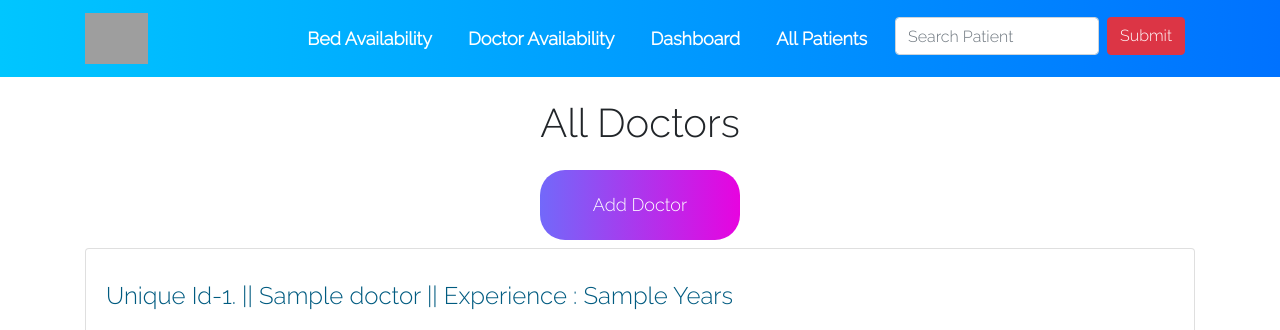
After one commit to Patience-Breakers/Hospital-CMS-for-Covid-19, a Django app: template covidtracker/templates/doctoravailability.html in a window 1280 px wide. The commit adds this page. Shown: the top 330 px of the page. Run offline with Django 3.2, Linux system fonts and the light colour scheme; the template is opened without the code that fills it: most values are stand-ins (such as "Sample title", 1, 10 or a date in 2020); some libraries are stand-ins or nearby versions; grey boxes are pictures that could not be loaded.

```diff
--- /dev/null
+++ b/covidtracker/templates/doctoravailability.html
@@ -0,0 +1,37 @@
+{% extends 'innerbase.html' %}
+{% load static %}
+
+{% block title %}All Patients | The ASA Covid Tracker{% endblock %}
+{% block cssLinks %}
+<link rel="stylesheet" href="{% static 'css/allpatients.css' %}">
+{% endblock %}
+
+{% block body %}
+<div class="container">
+    <h1 class="text-center heading ">All Doctors</h1>
+    <div class="container text-center my-2">
+        <a href="/adddoctor">
+            <button class="commonbuttons text-center">Add Doctor</button>
+        </a>
+    </div>
+    <ul class="list-group">
+
+        {% for doctor in all_doctors %}
+
+        <li class="list-group-item list-group-item-action">
+            <a href="/patients/{{patient.patient_id}}" style="text-decoration: none;color:rgb(0, 91, 128);">
+                <h4>Unique Id-{{doctor.pk}}. || {{doctor.name}} || Experience : {{doctor.experience_in_years}} Years
+                </h4>
+            </a>
+        </li>
+        {% empty %}
+        <li class="list-group-item list-group-item-action">NO ITEMS ACCORDING TO YOUR SEARCH</li>
+        {% endfor %}
+    </ul>
+</div>
+
+{% endblock %}
+
+{% block JS %}
+
+{% endblock %}
--- a/covidtracker/templates/innerbase.html
+++ b/covidtracker/templates/innerbase.html
@@ -57,11 +57,12 @@
             <!--contents---->
             <div class="collapse navbar-collapse" id="navbarNav">
                 <ul class="navbar-nav ml-auto">
+
                     <li class="link-background">
-                        <a href='/' class="nav-link left">Home</a>
+                        <a href="/bedavailability" class="nav-link left">Bed Availability</a>
                     </li>
                     <li class="link-background">
-                        <a href="/bedavailability" class="nav-link left">Bed Availability</a>
+                        <a href="/doctoravailability" class="nav-link left">Doctor Availability</a>
                     </li>
                     <li class="link-background">
                         <a href="/dashboard" class="nav-link left">Dashboard</a>
@@ -114,6 +115,8 @@
                     <ul class="footer-links">
                         <li><a href="/">Home</a></li>
                         <li><a href="/bedavailability">Bed Availability</a></li>
+                        <li><a href="/doctoravailability">Doctor Availability</a></li>
+
                         <li><a href="/dashboard">Dashboard</a></li>
                         <li><a href="/allpatients">All Patients</a></li>
 
```
Also changed, not shown: covidtracker/accounts/forms.py (+8 -1 lines), covidtracker/accounts/urls.py (+4 -8 lines), covidtracker/accounts/views.py (+26 -2 lines), covidtracker/templates/adddoctor.html (added, +27 -0 lines), covidtracker/db.sqlite3.
